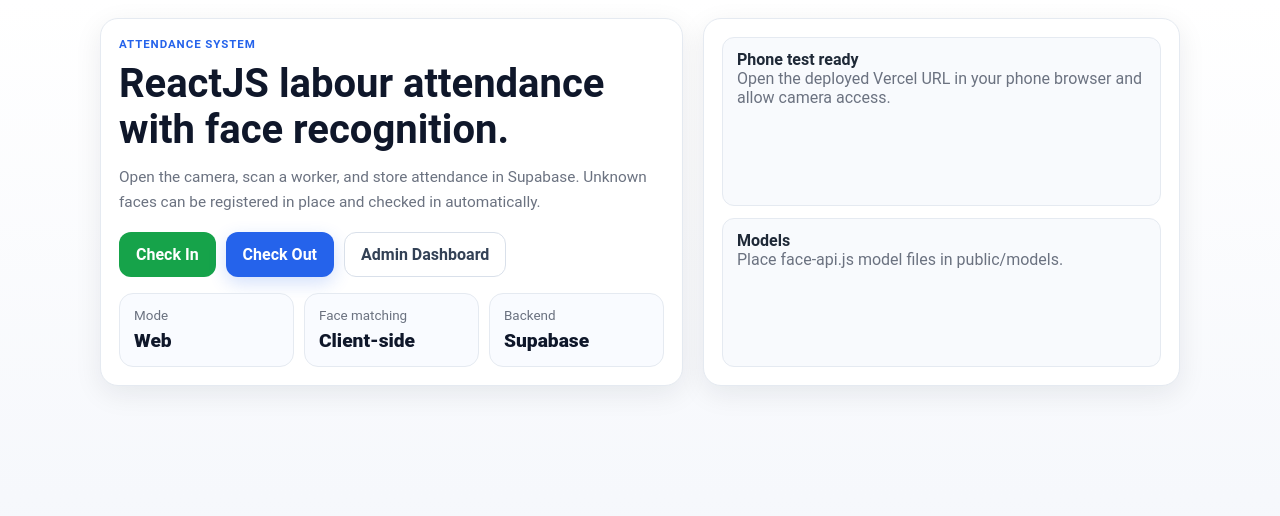
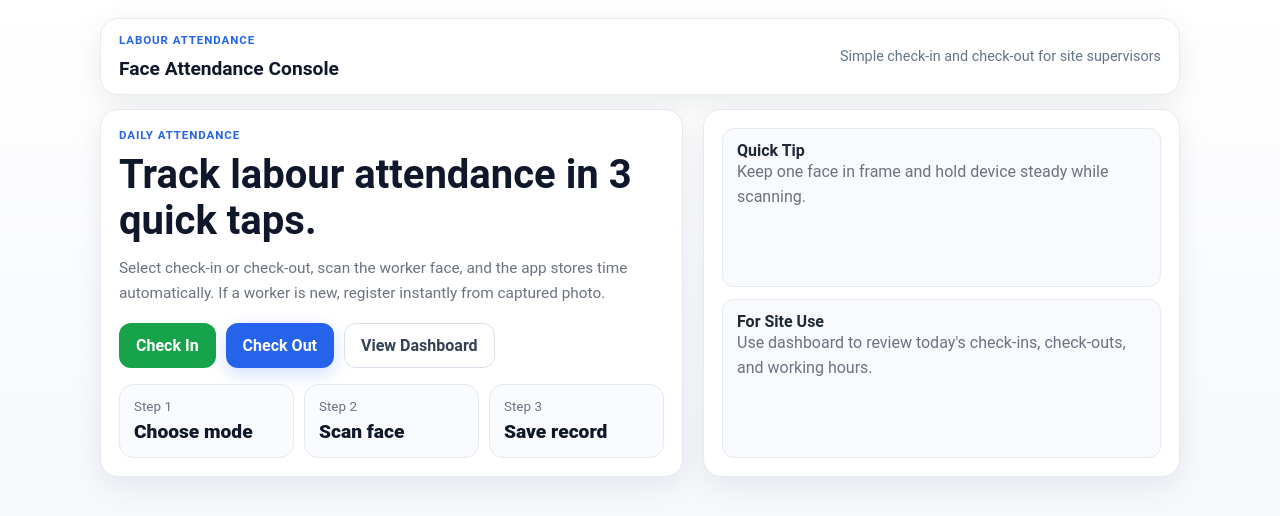
Before and after one commit to siddhantsatote/labour-attendace, a React (Vite) app: page /Home in a window 1280 px wide. Shown: the top 516 px of the page. Built offline with nearby package versions, Linux system fonts and the light colour scheme; no server answers.

Commit message:
Improve client-friendly UI and wording

```diff
--- a/src/App.jsx
+++ b/src/App.jsx
@@ -39,6 +39,14 @@ export default function App() {
   return (
     <div className="app-shell">
       <div className="container">
+        <header className="app-header panel">
+          <div>
+            <p className="kicker">Labour Attendance</p>
+            <h2 className="app-title">Face Attendance Console</h2>
+          </div>
+          <p className="app-subtitle">Simple check-in and check-out for site supervisors</p>
+        </header>
+
         {screen === "home" ? (
           <HomeScreen onCheckIn={() => navigation.openCamera("check_in")} onCheckOut={() => navigation.openCamera("check_out")} onDashboard={navigation.openDashboard} />
         ) : null}
--- a/src/screens/AdminDashboardScreen.jsx
+++ b/src/screens/AdminDashboardScreen.jsx
@@ -40,8 +40,8 @@ export default function AdminDashboardScreen({ refreshKey, onBack }) {
   return (
     <section className="hero">
       <div className="panel panel-pad workspace">
-        <p className="kicker">Admin dashboard</p>
-        <h2 className="section-title">Workers</h2>
+        <p className="kicker">Dashboard</p>
+        <h2 className="section-title">Registered Labours</h2>
         <div className="list">
           {loading ? <div className="status">Loading workers...</div> : null}
           {error ? <div className="status" style={{ borderColor: "rgba(239, 68, 68, 0.35)" }}>{error}</div> : null}
@@ -55,12 +55,12 @@ export default function AdminDashboardScreen({ refreshKey, onBack }) {
         </div>
 
         <div className="actions">
-          <button className="btn ghost" onClick={onBack}>Back</button>
+          <button className="btn ghost" onClick={onBack}>Home</button>
         </div>
       </div>
 
       <div className="panel panel-pad workspace">
-        <h2 className="section-title">Today's attendance</h2>
+        <h2 className="section-title">Today's Attendance</h2>
         <div className="list">
           {loading ? <div className="status">Loading attendance...</div> : null}
           {!loading && !attendance.length ? <div className="status">No attendance records for today.</div> : null}
--- a/src/screens/CameraScreen.jsx
+++ b/src/screens/CameraScreen.jsx
@@ -15,6 +15,7 @@ export default function CameraScreen({ mode, onBack, onRegister, onAttendanceSav
   const [captureResult, setCaptureResult] = useState(null);
 
   const title = mode === "check_in" ? "Check In" : "Check Out";
+  const modeHint = mode === "check_in" ? "Mark worker arrival" : "Mark worker departure";
 
   useEffect(() => {
     let active = true;
@@ -190,13 +191,14 @@ export default function CameraScreen({ mode, onBack, onRegister, onAttendanceSav
       <div className="panel panel-pad workspace">
         <p className="kicker">Face scan</p>
         <h2 className="section-title">{title}</h2>
+        <p className="small">{modeHint}</p>
         <div className="tag-row">
           <span className="tag good">Green = matched worker</span>
           <span className="tag bad">Red = new face</span>
         </div>
 
         <div className="actions">
-          <button className="btn ghost" onClick={onBack}>Back</button>
+          <button className="btn ghost" onClick={onBack}>Home</button>
           <button className="btn primary" onClick={handleCapture} disabled={busy || loadingModels}>Scan</button>
         </div>
 
@@ -211,7 +213,7 @@ export default function CameraScreen({ mode, onBack, onRegister, onAttendanceSav
 
         {captureResult && !captureResult.matched ? (
           <div className="actions">
-            <button className="btn success" onClick={handleRegister}>Save as New Labour</button>
+            <button className="btn success" onClick={handleRegister}>Register New Labour</button>
           </div>
         ) : null}
       </div>
@@ -244,7 +246,7 @@ export default function CameraScreen({ mode, onBack, onRegister, onAttendanceSav
           <div className="scan-hint">
             <div>
               <strong>{captureResult ? "Scan complete" : "Live camera"}</strong>
-              <p>{captureResult?.message || "Align one face in the center of the frame."}</p>
+              <p>{captureResult?.message || "Align one face in the center and tap Scan."}</p>
             </div>
             {captureResult ? (
               <button className="btn dark" onClick={() => setCaptureResult(null)}>Scan Another</button>
--- a/src/screens/HomeScreen.jsx
+++ b/src/screens/HomeScreen.jsx
@@ -4,42 +4,42 @@ export default function HomeScreen({ onCheckIn, onCheckOut, onDashboard }) {
   return (
     <section className="hero">
       <div className="panel panel-pad">
-        <p className="kicker">Attendance system</p>
-        <h1>ReactJS labour attendance with face recognition.</h1>
+        <p className="kicker">Daily attendance</p>
+        <h1>Track labour attendance in 3 quick taps.</h1>
         <p className="lead">
-          Open the camera, scan a worker, and store attendance in Supabase. Unknown faces can be registered in place and checked in automatically.
+          Select check-in or check-out, scan the worker face, and the app stores time automatically. If a worker is new, register instantly from captured photo.
         </p>
 
         <div className="actions">
           <button className="btn success" onClick={onCheckIn}>Check In</button>
           <button className="btn primary" onClick={onCheckOut}>Check Out</button>
-          <button className="btn ghost" onClick={onDashboard}>Admin Dashboard</button>
+          <button className="btn ghost" onClick={onDashboard}>View Dashboard</button>
         </div>
 
         <div className="card-grid">
           <div className="stat-card">
-            <div className="stat-label">Mode</div>
-            <div className="stat-value">Web</div>
+            <div className="stat-label">Step 1</div>
+            <div className="stat-value">Choose mode</div>
           </div>
           <div className="stat-card">
-            <div className="stat-label">Face matching</div>
-            <div className="stat-value">Client-side</div>
+            <div className="stat-label">Step 2</div>
+            <div className="stat-value">Scan face</div>
           </div>
           <div className="stat-card">
-            <div className="stat-label">Backend</div>
-            <div className="stat-value">Supabase</div>
+            <div className="stat-label">Step 3</div>
+            <div className="stat-value">Save record</div>
           </div>
         </div>
       </div>
 
       <div className="panel panel-pad workspace">
         <div className="status">
-          <strong>Phone test ready</strong>
-          <p className="small">Open the deployed Vercel URL in your phone browser and allow camera access.</p>
+          <strong>Quick Tip</strong>
+          <p className="small">Keep one face in frame and hold device steady while scanning.</p>
         </div>
         <div className="status">
-          <strong>Models</strong>
-          <p className="small">Place face-api.js model files in public/models.</p>
+          <strong>For Site Use</strong>
+          <p className="small">Use dashboard to review today's check-ins, check-outs, and working hours.</p>
         </div>
       </div>
     </section>
--- a/src/screens/RegisterScreen.jsx
+++ b/src/screens/RegisterScreen.jsx
@@ -55,9 +55,9 @@ export default function RegisterScreen({ workerDraft, onBack, onSaved }) {
   return (
     <section className="hero">
       <div className="panel panel-pad workspace">
-        <p className="kicker">New worker</p>
-        <h2 className="section-title">Register the new face</h2>
-        <p className="small">Saving this worker also creates a check-in record automatically.</p>
+        <p className="kicker">New labour</p>
+        <h2 className="section-title">Register new labour details</h2>
+        <p className="small">After saving, this labour will be checked in automatically.</p>
         {!preview?.descriptor ? (
           <div className="status" style={{ borderColor: "rgba(245, 158, 11, 0.35)" }}>
             Face descriptor unavailable from scan. The app will re-extract descriptor from this photo before saving.
@@ -69,17 +69,17 @@ export default function RegisterScreen({ workerDraft, onBack, onSaved }) {
         <form className="form" onSubmit={handleSubmit}>
           <div className="field">
             <label htmlFor="name">Name</label>
-            <input id="name" value={name} onChange={(event) => setName(event.target.value)} placeholder="Worker name" />
+            <input id="name" value={name} onChange={(event) => setName(event.target.value)} placeholder="Enter full name" />
           </div>
 
           <div className="field">
             <label htmlFor="phone">Phone Number</label>
-            <input id="phone" value={phone} onChange={(event) => setPhone(event.target.value)} placeholder="Phone number" />
+            <input id="phone" value={phone} onChange={(event) => setPhone(event.target.value)} placeholder="Enter mobile number" />
           </div>
 
           <div className="actions">
             <button className="btn primary" type="submit" disabled={saving}>{saving ? "Saving..." : "Save and Check In"}</button>
-            <button className="btn ghost" type="button" onClick={onBack}>Back</button>
+            <button className="btn ghost" type="button" onClick={onBack}>Cancel</button>
           </div>
         </form>
       </div>
--- a/src/styles.css
+++ b/src/styles.css
@@ -41,6 +41,27 @@ input {
 .container {
   max-width: 1080px;
   margin: 0 auto;
+}
+
+.app-header {
+  display: flex;
+  justify-content: space-between;
+  align-items: center;
+  gap: 16px;
+  padding: 14px 18px;
+  margin-bottom: 14px;
+}
+
+.app-title {
+  margin: 0;
+  font-size: 1.2rem;
+  color: #0f172a;
+}
+
+.app-subtitle {
+  margin: 0;
+  color: #64748b;
+  font-size: 0.9rem;
 }
 
 .hero {
@@ -237,7 +258,7 @@ h1 {
 }
 
 .section-title {
-  font-size: 1.08rem;
+  font-size: 1.15rem;
   margin-bottom: 8px;
 }
 
@@ -260,6 +281,8 @@ h1 {
 .list-item p,
 .small {
   color: var(--muted);
+  margin: 0;
+  line-height: 1.55;
 }
 
 .form {
@@ -346,6 +369,11 @@ h1 {
 @media (max-width: 980px) {
   .app-shell { padding: 12px; }
 
+  .app-header {
+    flex-direction: column;
+    align-items: flex-start;
+  }
+
   .card-grid {
     grid-template-columns: 1fr;
   }
```
